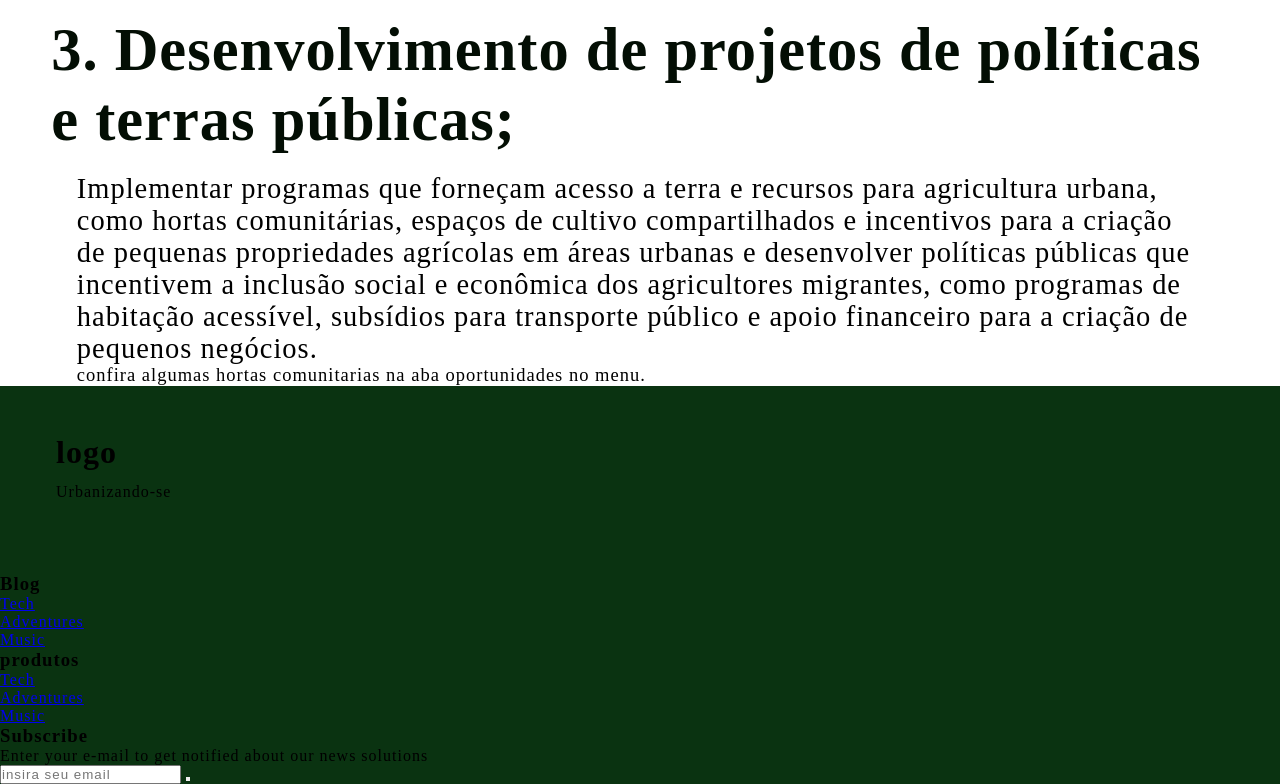
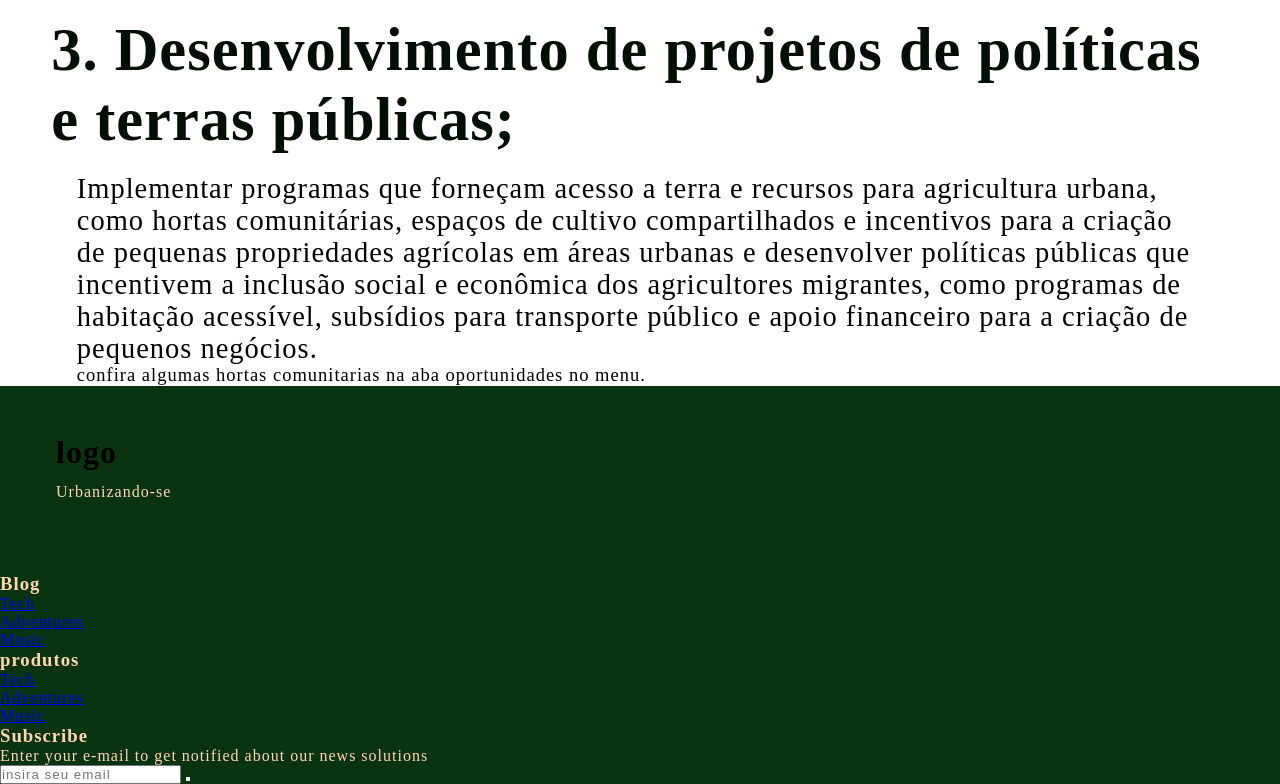
Before and after one commit to dgcoxinhas/urbanizando-se, a plain HTML site: page index.html in a window 1280 px wide. Shown: the part 3318-4102 px from the top of the page. Drawn offline with Linux system fonts and the light colour scheme.

Commit message:
jhiedwjf

```diff
--- a/style.css
+++ b/style.css
@@ -48,6 +48,7 @@ section {
 }
 
 footer {
+    color:#ffd5b2;
     background-color: #0a3311;
     width: 100%;
 }
```
